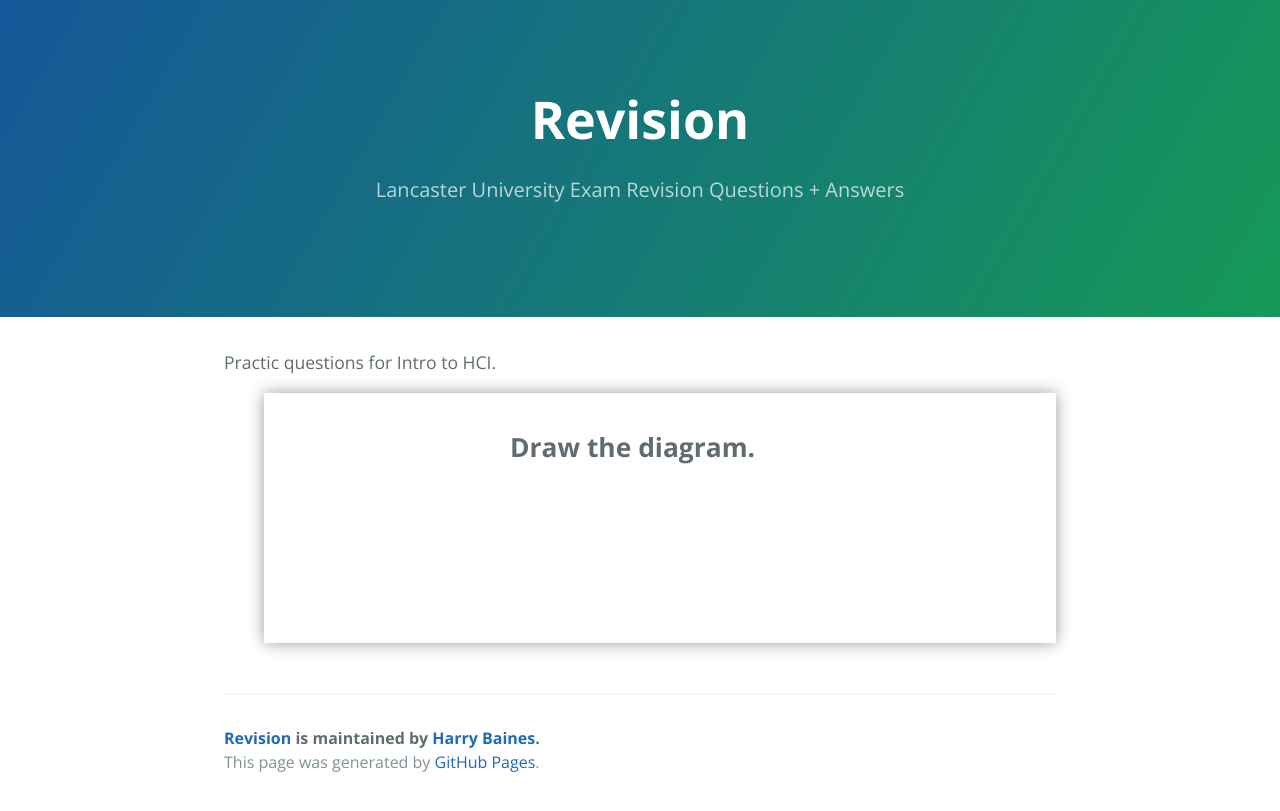
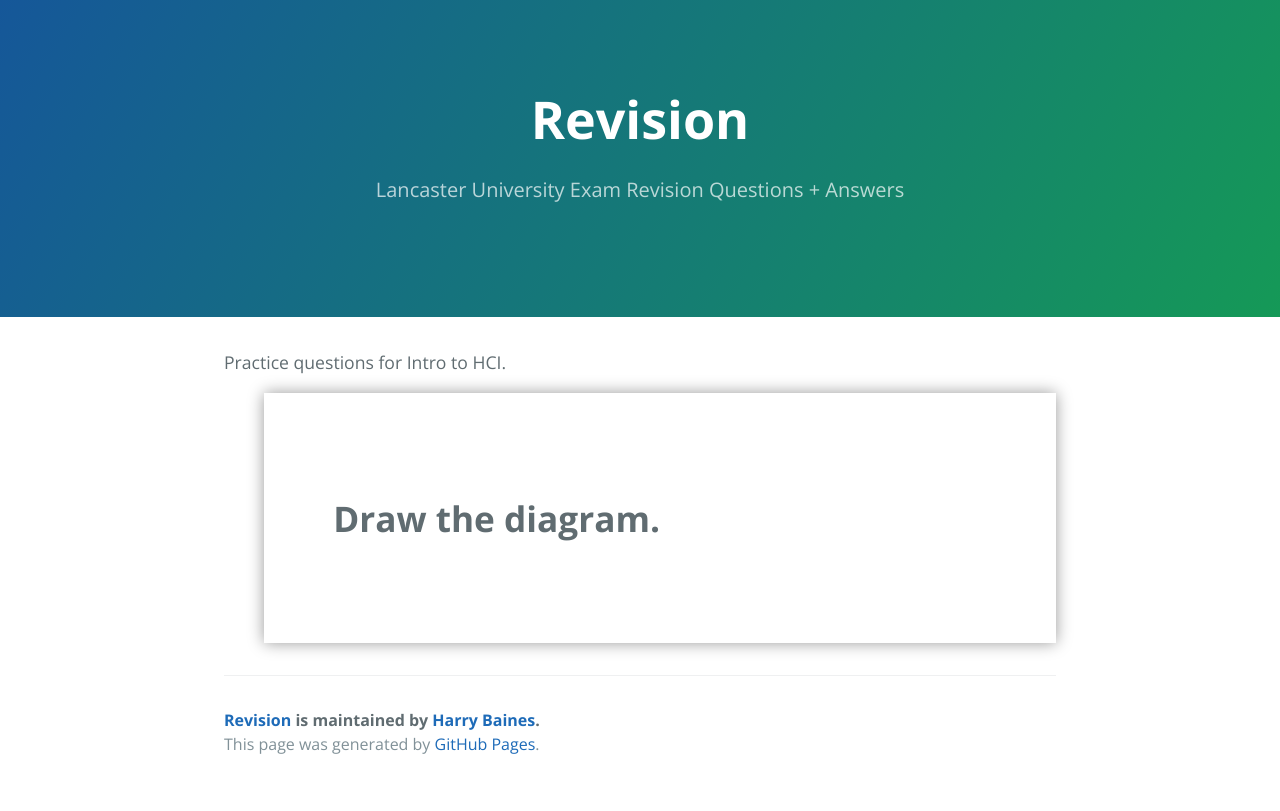
Before and after one commit to harryb0905/Exam-Revision, a Jekyll site: the page built from _topics/SCC.202/Intro to HCI.html, in a window 1280 px wide. Shown: the top 811 px of the page. Built offline with Jekyll 4.4.1, drawn with Linux system fonts in a browser that asks for light colours.

Commit message:
Worked on cards

```diff
--- a/_layouts/questions.html
+++ b/_layouts/questions.html
@@ -1,7 +1,7 @@
 ---
 layout: page
 ---
-<p>Practic questions for {{page.title}}.</p>
+<p>Practice questions for {{page.title}}.</p>
 <ul>
     {% assign module = page.tags[0] | split:'.' %}
     {% capture filename %}{{module}}{% endcapture %}
--- a/css/cayman.css
+++ b/css/cayman.css
@@ -215,23 +215,20 @@
 	bottom: 0;
 }
 
-
 .questions-list {
 	list-style-type: none;
 	padding: 0;
-	padding: 25px 10px 75px 10px;
+	padding: 25px 10px 25px 10px;
 	text-align: center;
 	background-color: white;
-	text-align: center;
   box-shadow: 0 0 15px rgba(0,0,0,0.4);
-	margin-bottom: 50px;
+	margin-bottom: 30px;
 	position: relative;
 }
 .question {
-	text-align: left;
-	font-size: 150%;
+	text-align: center;
+	font-size: 200%;
 	font-weight: bold;
-	padding: 10px 0px 0px 10px;
 }
 .answer {
 	text-align: left;
@@ -248,6 +245,7 @@
 .flip-container {
   perspective: 1000px;
   margin: 0 auto;
+  padding: 0;
 }
 /* flip the pane when hovered */
 .flip-container:hover .flipper, .flip-container.hover .flipper {
@@ -255,8 +253,9 @@
 }
 
 .flip-container, .front, .back {
-  width: 320px;
-  height: 150px;
+  height: 200px;
+  line-height: 200px; /* <-- this is what you must define */
+  text-align: center;
 }
 
 /* flip speed goes here */
@@ -271,10 +270,10 @@
 .front, .back {
   -webkit-backface-visibility: hidden;
   backface-visibility: hidden;
-
   position: absolute;
-  top: 0;
-  left: 0;
+  top: 50%;
+  right: 50%;
+  transform: translateX(-50%) translateY(-50%);
 }
 
 /* front pane, placed above back */
@@ -287,4 +286,5 @@
 /* back, initially hidden pane */
 .back {
   transform: rotateY(180deg);
+  line-height: 1.4;
 }
```
Also changed, not shown: 2 other files.
